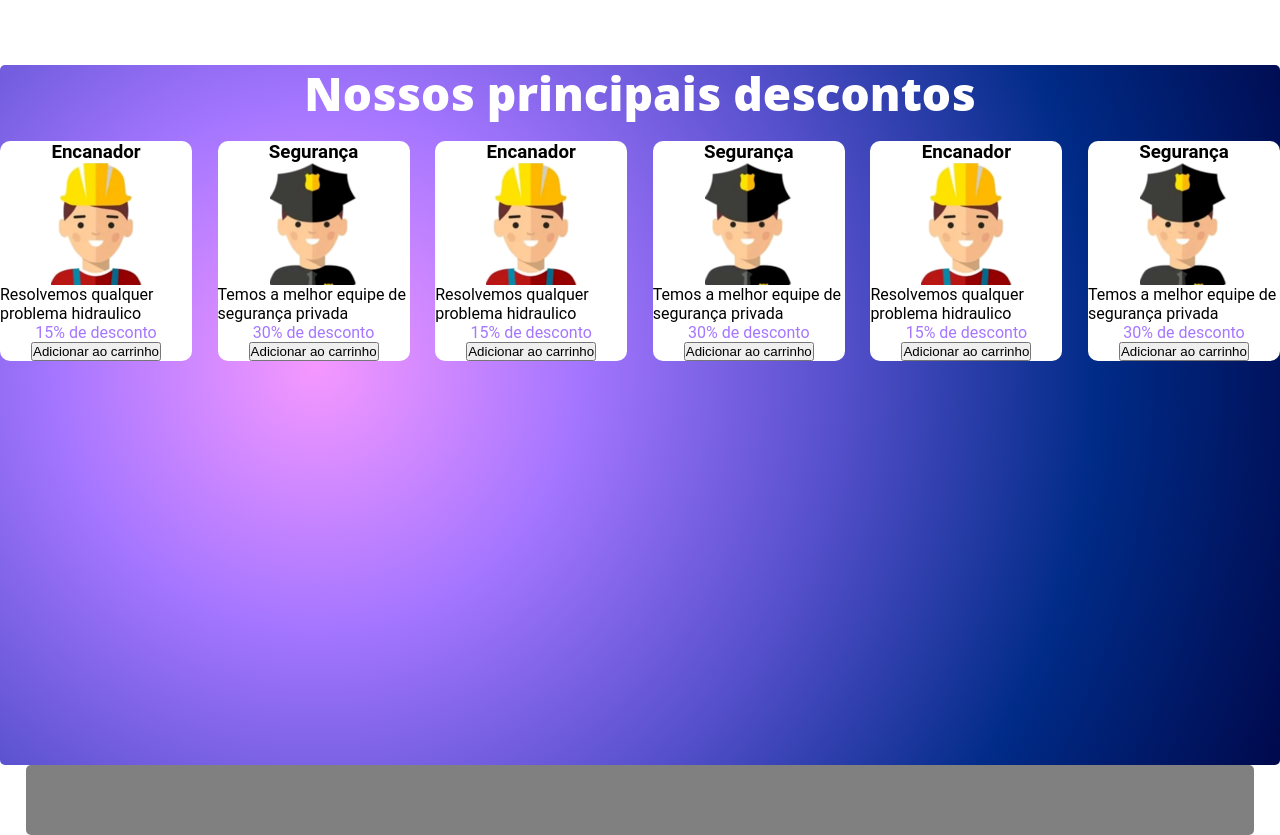
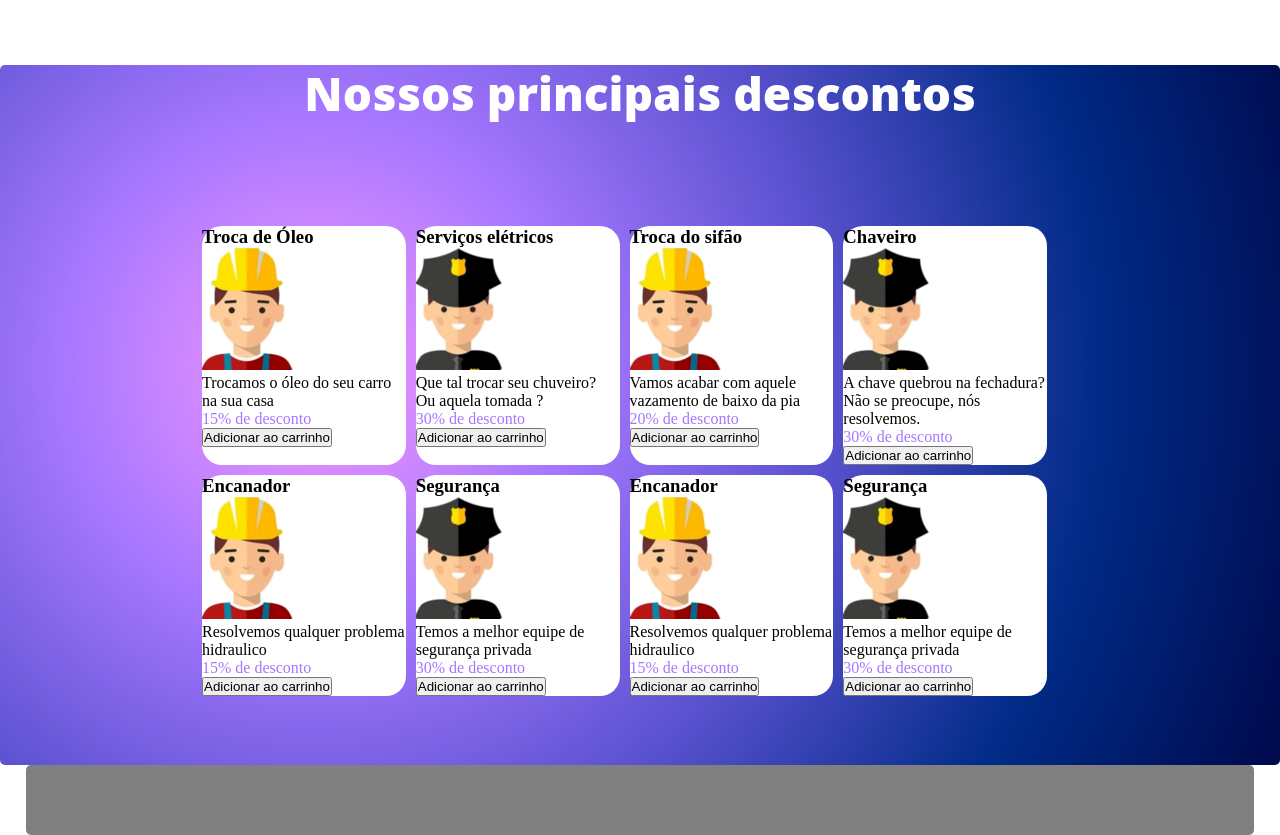
Before and after one commit to lucasmaiafranco/Desafio-1-Ecommerce-HC2-Gama-Academy, a plain HTML site: page index.html in a window 1280 px wide. Shown: the part 640-1475 px from the top of the page. Drawn offline with Linux system fonts and the light colour scheme.

Commit message:
Corrigindo a grade de produtos

```diff
--- a/css/style.css
+++ b/css/style.css
@@ -134,26 +134,30 @@ span {
     clear: both;
 }
 
-.product {
-    margin: 20px 0;
-    display: flex;
-    flex-direction: column;
-    align-items: center;
-    flex-basis: 15%;
-    font-family: 'Roboto', sans-serif;
-    background-color: white;
-    border-radius: 10px 10px 10px 10px;
-
+.card{
+    max-width: 100%;
+    margin: 0px 15%;
 }
 
 .card-container{
     display: flex;
-    width: 100%;
     flex-wrap: wrap;
-    justify-content: space-between;
+    max-width: 100%;
+    margin: 5px;
+    margin-top: 100px;
+}
+
+.product{
+    max-width: 23%;
+    margin: 5px;
+    background-color: rgb(255, 255, 255);
+    border-radius: 20px 20px 20px 20px;
+    align-items: center;
+    cursor: pointer;
 }
 
 .h2-descontos{
     text-align: center;
     color: white;
+
 }
--- a/index.html
+++ b/index.html
@@ -53,19 +53,34 @@
         <div class="bellow">
 
             <h2 class="h2-descontos">Nossos principais descontos</h2>
-
+            <div class="card">
                 <div class="card-container">
                     <div class="product">
-                    <h3 class="service-name">Encanador</h3>
+                        <h3 class="service-name">Troca de Óleo</h3>
                         <img src="images/encanador.png">
-                    <p class="description">Resolvemos qualquer problema hidraulico</p>
+                        <p class="description">Trocamos o óleo do seu carro na sua casa</p>
                         <span class="price"> 15% de desconto</span>
                         <button class="add-cart">Adicionar ao carrinho</button>
                     </div>
                     <div class="product">
-                    <h3 class="service-name">Segurança</h3>
+                        <h3 class="service-name">Serviços elétricos</h3>
                         <img src="images/seguranca.png">
-                    <p class="description">Temos a melhor equipe de segurança privada</p>
+                        <p class="description">Que tal trocar seu chuveiro? Ou aquela tomada ?</p>
+                        <span class="price"> 30% de desconto</span>
+                        <button class="add-cart">Adicionar ao carrinho</button>
+                    </div>
+                    <div class="product">
+                        <h3 class="service-name">Troca do sifão</h3>
+                        <img src="images/encanador.png">
+                        <p class="description">Vamos acabar com aquele vazamento de baixo da pia</p>
+                        <span class="price"> 20% de desconto</span>
+                        <button class="add-cart">Adicionar ao carrinho</button>
+                    </div>
+
+                    <div class="product">
+                        <h3 class="service-name">Chaveiro</h3>
+                        <img src="images/seguranca.png">
+                        <p class="description">A chave quebrou na fechadura? Não se preocupe, nós resolvemos.</p>
                         <span class="price"> 30% de desconto</span>
                         <button class="add-cart">Adicionar ao carrinho</button>
                     </div>
@@ -101,6 +116,7 @@
 
             </div>
         </div>
+    </div>
     <div id="footer">
 
     </div>
```
Lines whose indentation alone changed are shown as unchanged.
